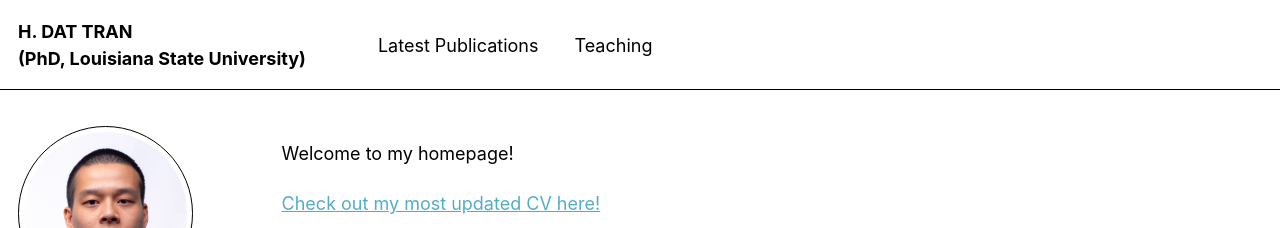
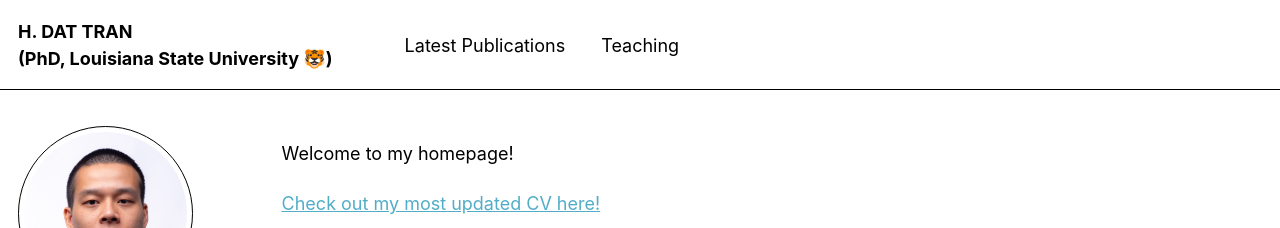
Before and after one commit to hdattran/hdattran.github.io, a Jekyll site: the page built from _pages/about.md, in a window 1280 px wide. Shown: the top 228 px of the page. Built offline with Jekyll 4.4.1, drawn with Linux system fonts in a browser that asks for light colours; some web fonts are replaced.

```diff
--- a/_config.yml
+++ b/_config.yml
@@ -9,10 +9,10 @@
 # Basic Site Settings
 locale                   : "en-US"
 site_theme               : "default"
-title                    : "H. DAT TRAN <br> (PhD, Louisiana State University)"
+title                    : "H. DAT TRAN <br> (PhD, Louisiana State University 🐯)"
 title_separator          : "-"
 name                     : &name "H. Dat Tran"
-description              : &description "Assistant Professor at the University of Central Arkansas (UCA) School of Communication"
+description              : &description "Assistant Professor at the University of Central Arkansas (UCA) School of Communication 🐻"
 url                      : https://hdattran.github.io # the base hostname & protocol for your site e.g. "https://[your GitHub username].github.io" or if you already have some other page hosted on Github then use "https://[your GitHub username].github.io/[Your Repo Name]"
 baseurl                  : "" # the subpath of your site, e.g. "/blog"
 repository               : "hdattran/hdattran.github.io"
```
